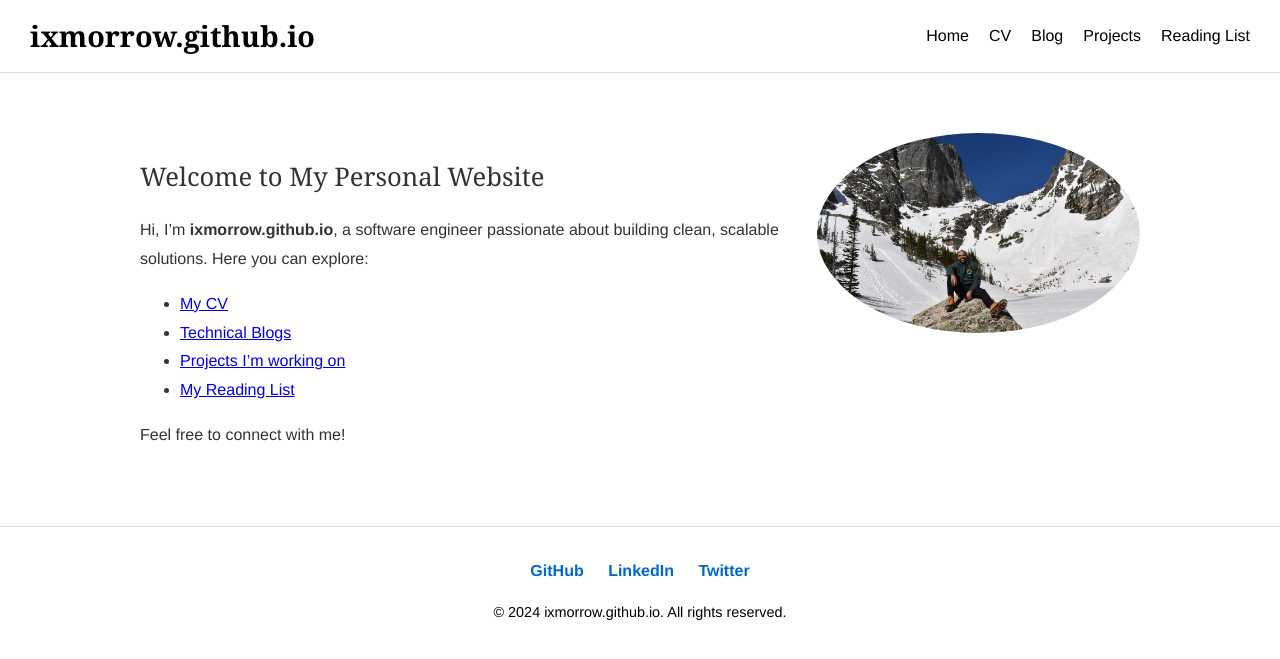
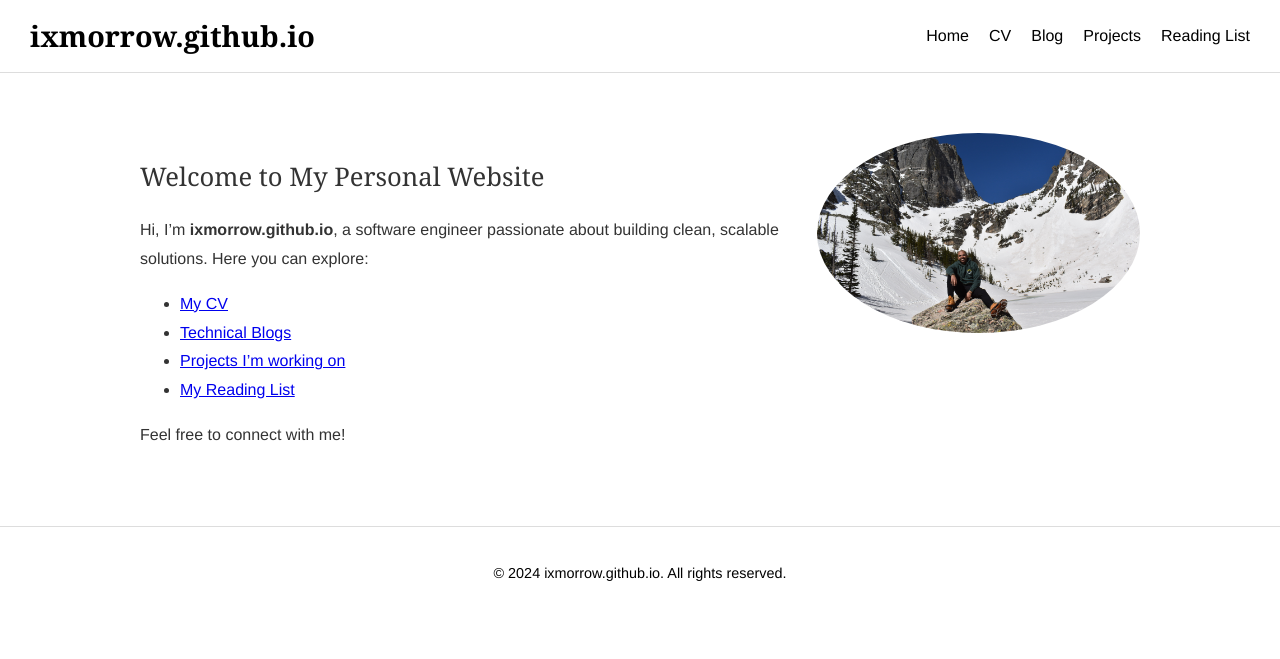
Before and after one commit to ixmorrow/ixmorrow.github.io, a Jekyll site: the page built from index.md, in a window 1280 px wide. Shown: the top 659 px of the page. Built offline with Jekyll 4.4.1, drawn with Linux system fonts in a browser that asks for light colours.

Commit message:
update footer

```diff
--- a/_layouts/default.html
+++ b/_layouts/default.html
@@ -31,9 +31,15 @@
 
     <footer>
         <ul class="social-links">
-            <li><a href="{{ site.social_links.github }}">GitHub</a></li>
-            <li><a href="{{ site.social_links.linkedin }}">LinkedIn</a></li>
-            <li><a href="{{ site.social_links.twitter }}">Twitter</a></li>
+            {% if site.social_links.github %}
+            <li><a href="{{ site.social_links.github }}" target="_blank" rel="noopener noreferrer">GitHub</a></li>
+            {% endif %}
+            {% if site.social_links.linkedin %}
+            <li><a href="{{ site.social_links.linkedin }}" target="_blank" rel="noopener noreferrer">LinkedIn</a></li>
+            {% endif %}
+            {% if site.social_links.twitter %}
+            <li><a href="{{ site.social_links.twitter }}" target="_blank" rel="noopener noreferrer">Twitter</a></li>
+            {% endif %}
         </ul>
         <p>&copy; {{ site.time | date: "%Y" }} {{ site.title }}. All rights reserved.</p>
     </footer>
```
